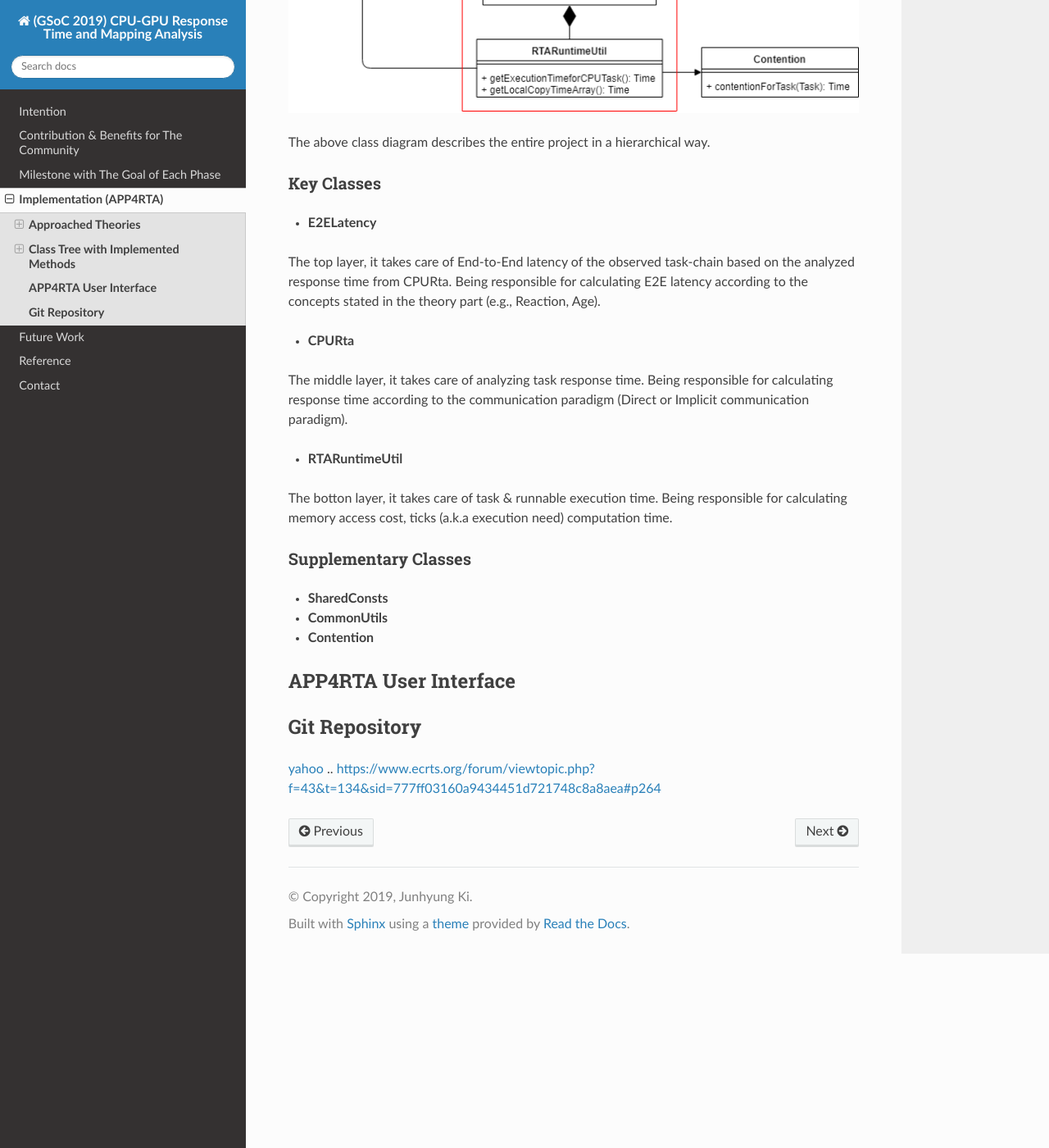
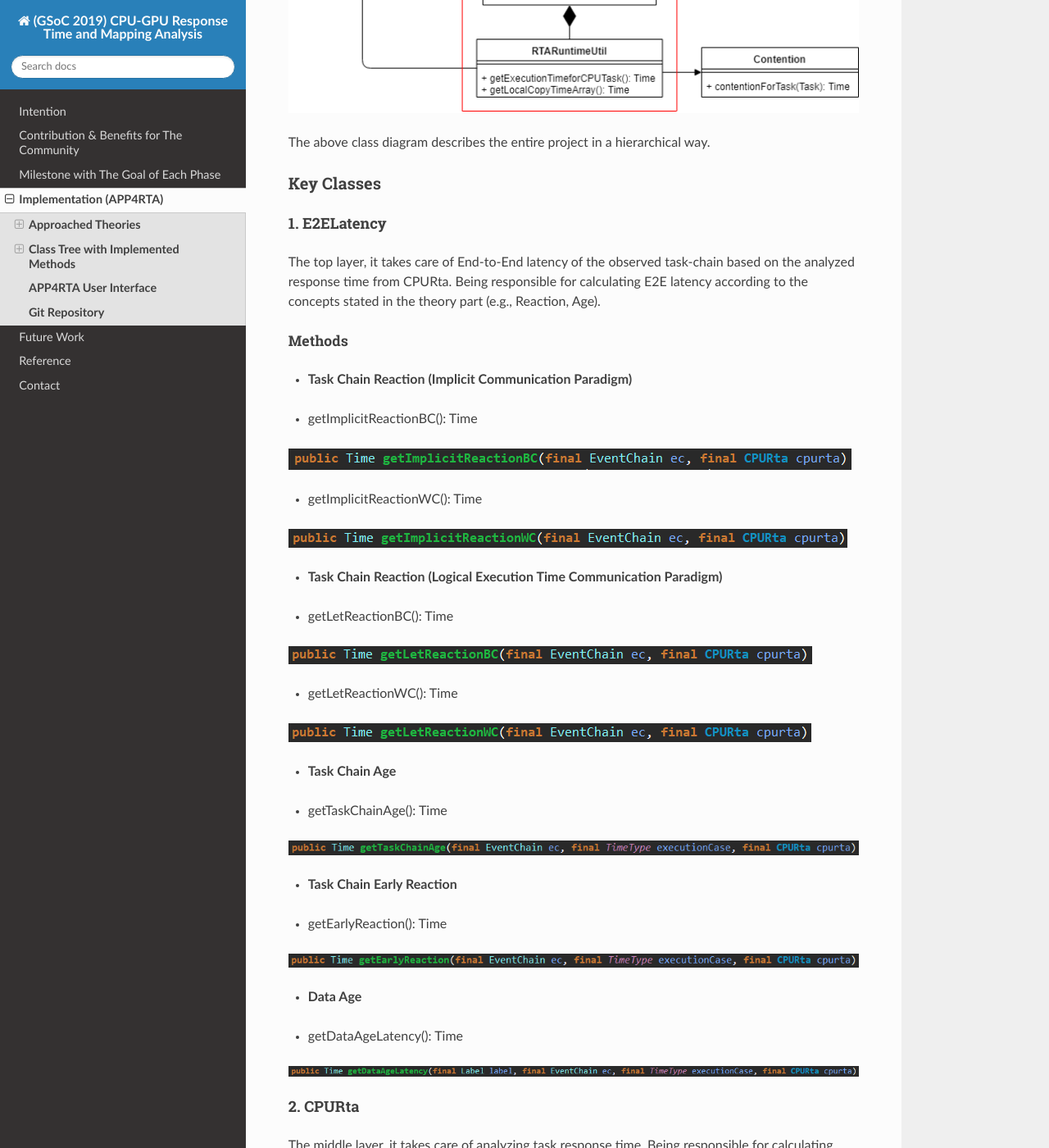
Before and after one commit to junh-ki/gsoc_doc, a Sphinx documentation site: the page built from docs/source/contents/implementation.rst, in a window 1280 px wide and 1400 px high, scrolled down 3727 px. Shown: the whole window at 82% size. Built offline with Sphinx 7.4.7 and the Read the Docs theme 2.0.0, drawn with Linux system fonts in a browser that asks for light colours; some of the changed text lies outside the part shown.

Commit message:
some progress

```diff
--- a/docs/source/contents/implementation.rst
+++ b/docs/source/contents/implementation.rst
@@ -34,8 +38,10 @@ The triggering task triggers its target GPU task when it reaches `InterProcessSt
 
 The triggering task triggers its target GPU task when it reaches `InterProcessStimulus` and does not wait for the response from the triggered GPU task and finishes the remaining job. The asynchronous methodology described here can be modified according to the user's interpretation.
 
+.. _response-time:
+
 **3. Response Time**
-********************
+====================
 
 The response time analysis approach implemented here is not only designed for Multi-core Systems but also for Heterogeneous Systems.
 Basically, the classic response time analysis equation is used.
@@ -45,13 +51,17 @@ Basically, the classic response time analysis equation is used.
 The equation is based on RMS (Rate Monotonic Scheduling) which means the static priorities are assigned according to the period of the task, so a task with the shorter period results in a higher task priority.
 Here, R_i denotes the response time of a task with i-th priority in the set of tasks where hp(i) is the set of tasks with priority higher than task i.
 
+.. _e2e-latency:
+
 **End to End Latency**
-======================
+**********************
 
 The approach & equations used here are referenced from a yet-unpublished paper, "Model-based Task Chain Latency and Blocking Analysis for Automotive Software" by the same author who published `CPU-GPU Response Time and Mapping Analysis for High-Performance Automotive Systems <https://www.ecrts.org/forum/viewtopic.php?f=43&t=134&sid=777ff03160a9434451d721748c8a8aea#p264>`_.
 
+.. _task-chain-reaction:
+
 **1. Task Chain Reaction**
-**************************
+==========================
 
 The time between the task chain's first task release to the earliest task response of the last task in the chain.
 
@@ -76,8 +86,10 @@ The best-case task chain reaction latency for LET communication is the sum of al
 
 :math:`\delta_{\gamma,\rho, \lambda}^+= T_{j=0}+\sum_{j=1}^{j=|\gamma|-1} \left(2\cdot T_{j}\right) \text{ with } \tau_j \in \gamma`
 
+.. _task-chain-age:
+
 **2. Task Chain Age**
-*********************
+=====================
 
 The time a task chain result is initially available until the next task chain instance's initial results are available.
 A task chain age latency equals the chain's last (response) task age latency, i.e. :math:`\delta_{\gamma,\alpha} = \delta_{i,\alpha}` with :math:`\tau_i` being the last task of the task chain :math:`\gamma`, i.e. :math:`i=|\gamma|-1`.
@@ -90,8 +102,10 @@ A task chain age latency equals the chain's last (response) task age latency, i.
 
 :math:`\delta_{i,\alpha}^+ = 2 \cdot T_i - R_i^- - (T_i - R_i^+) = T_i - R_i^- + R_i^+`
 
+.. _reaction-update:
+
 **3. Reaction Update**
-**********************
+======================
 
 Due to the fact that tasks can have varying periods across the task chain, propagation between task chain entities can be over or under sampled such that a task X's result (a) serves as an input for several subsequent task chain entity instances or (b) does not serve as an input at all due to the fact that the subsequent task can already work with newer results produced by X's next instance.
 
@@ -109,8 +123,10 @@ Accordingly, the reaction update is the subtraction of two consecutive task chai
 
 :math:`\delta_{\gamma, \upsilon, \iota}^+ = \max_{k} \left(T_{j=0} + \delta_{\gamma, \rho 0, \iota, k+1}^+ - \delta_{\gamma, \rho , \iota, k}^- \right)`
 
+.. _data-age:
+
 **4. Data Age**
-***************
+===============
 
 It describes the longest time some data version persists in memory.
 This is independent of task chains and simply depends on the period of entities writing a particular label (i.e. data).
@@ -135,26 +151,129 @@ with :math:`\tau_i` being any task that accesses label :math:`l`.
 The above class diagram describes the entire project in a hierarchical way.
 
 **Key Classes**
-===============
+***************
 
-* **E2ELatency**
+**1. E2ELatency**
+=================
 The top layer, it takes care of End-to-End latency of the observed task-chain based on the analyzed response time from CPURta. Being responsible for calculating E2E latency according to the concepts stated in the theory part (e.g., Reaction, Age).
 
-* **CPURta**
+Methods
+-------
+
+* **Task Chain Reaction (Implicit Communication Paradigm)**
+
++ getImplicitReactionBC(): Time
+
+.. image:: /_images/methods/getImplicitReactionBC.png
+	:alt: getImplicitReactionBC
+
++ getImplicitReactionWC(): Time
+
+.. image:: /_images/methods/getImplicitReactionWC.png
+	:alt: getImplicitReactionWC
+
+* **Task Chain Reaction (Logical Execution Time Communication Paradigm)**
+
++ getLetReactionBC(): Time
+
+.. image:: /_images/methods/getLetReactionBC.png
+	:alt: getLetReactionBC
+
++ getLetReactionWC(): Time
+
+.. image:: /_images/methods/getLetReactionWC.png
+	:alt: getLetReactionWC
+
+* **Task Chain Age**
+
++ getTaskChainAge(): Time
+
+.. image:: /_images/methods/getTaskChainAge.png
+	:alt: getTaskChainAge
+
+* **Task Chain Early Reaction**
+
++ getEarlyReaction(): Time
+
+.. image:: /_images/methods/getEarlyReaction.png
+	:alt: getEarlyReaction
+
+* **Data Age**
+
++ getDataAgeLatency(): Time
+
+.. image:: /_images/methods/getDataAgeLatency.png
+	:alt: getDataAgeLatency
+
+**2. CPURta**
+=============
 The middle layer, it takes care of analyzing task response time. Being responsible for calculating response time according to the communication paradigm (Direct or Implicit communication paradigm).
 
-* **RTARuntimeUtil**
+Methods
+-------
+
++ getCPUResponseTimeSum(): Time
+
+.. image:: /_images/methods/getCPUResponseTimeSum.png
+	:alt: getCPUResponseTimeSum
+
++ preciseTestCPURT(): Time
+
+.. image:: /_images/methods/preciseTestCPURT.png
+	:alt: preciseTestCPURT
+
++ implicitPreciseTest(): Time
+
+.. image:: /_images/methods/implicitPreciseTest.png
+	:alt: implicitPreciseTest
+
+**3. RTARuntimeUtil**
+=====================
 The botton layer, it takes care of task & runnable execution time. Being responsible for calculating memory access cost, ticks (a.k.a execution need) computation time.
 
-**Supplementary Classes**
-=========================
++ getExecutionTimeforCPUTask(): Time
 
-* **SharedConsts**
+.. image:: /_images/methods/getExecutionTimeforCPUTask.png
+	:alt: getExecutionTimeforCPUTask
 
-* **CommonUtils**
++ getLocalCopyTimeArray(): Time
 
-* **Contention**
+.. image:: /_images/methods/getLocalCopyTimeArray.png
+	:alt: getLocalCopyTimeArray
 
+**Supplementary Classes (Out of scope)**
+****************************************
+
+**1. SharedConsts**
+===================
+
+
+**2. CommonUtils**
+==================
+
+Methods
+-------
+
++ getPUs(Amalthea): List<PU>
+
+.. image:: /_images/methods/getPUs.png
+	:alt: getPUs
+
++ getStimInTime(Task): Time
+
+.. image:: /_images/methods/getStimInTime.png
+	:alt: getStimInTime
+
+**3. Contention**
+=================
+
+Methods
+-------
+
++ contentionForTask(Task): Time
+
+.. image:: /_images/methods/contentionForTask.png
+	:alt: contentionForTask
 
 **APP4RTA User Interface**
 ##########################
```
Also changed, not shown: other parts of docs/source/contents/implementation.rst (+8 -4 lines), docs/source/_images/methods/contentionForTask.png (added), docs/source/_images/methods/getCPUResponseTimeSum.png (added), docs/source/_images/methods/getDataAgeLatency.png (added), docs/source/_images/methods/getEarlyReaction.png (added), docs/source/_images/methods/getExecutionTimeforCPUTask.png (added), docs/source/_images/methods/getImplicitReactionBC.png (added), docs/source/_images/methods/getImplicitReactionWC.png (added), docs/source/_images/methods/getLetReactionBC.png (added), docs/source/_images/methods/getLetReactionWC.png (added), docs/source/_images/methods/getLocalCopyTimeArray.png (added), docs/source/_images/methods/getPUs.png (added), docs/source/_images/methods/getStimInTime.png (added), docs/source/_images/methods/getTaskChainAge.png (added), 2 more files.
